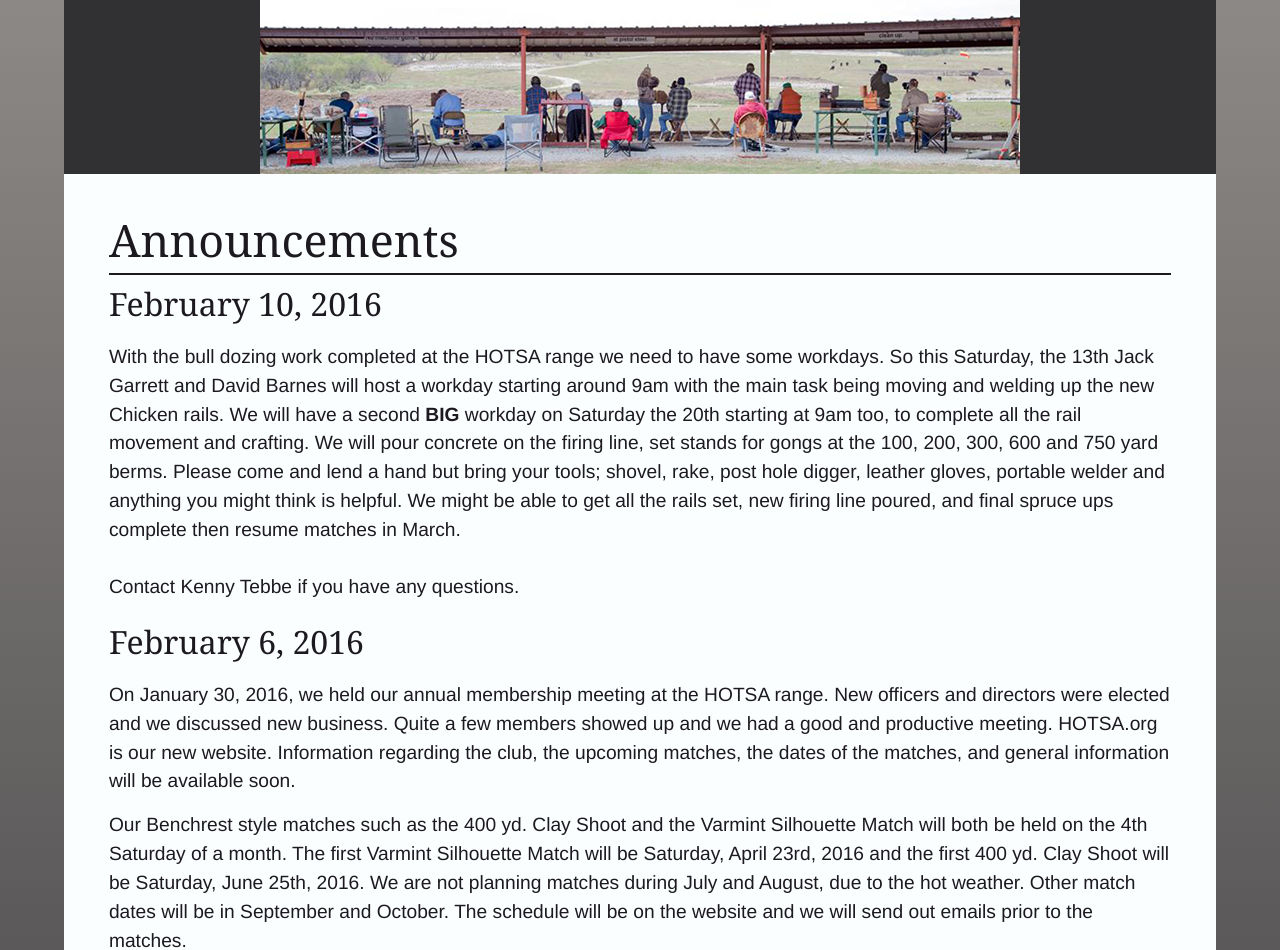
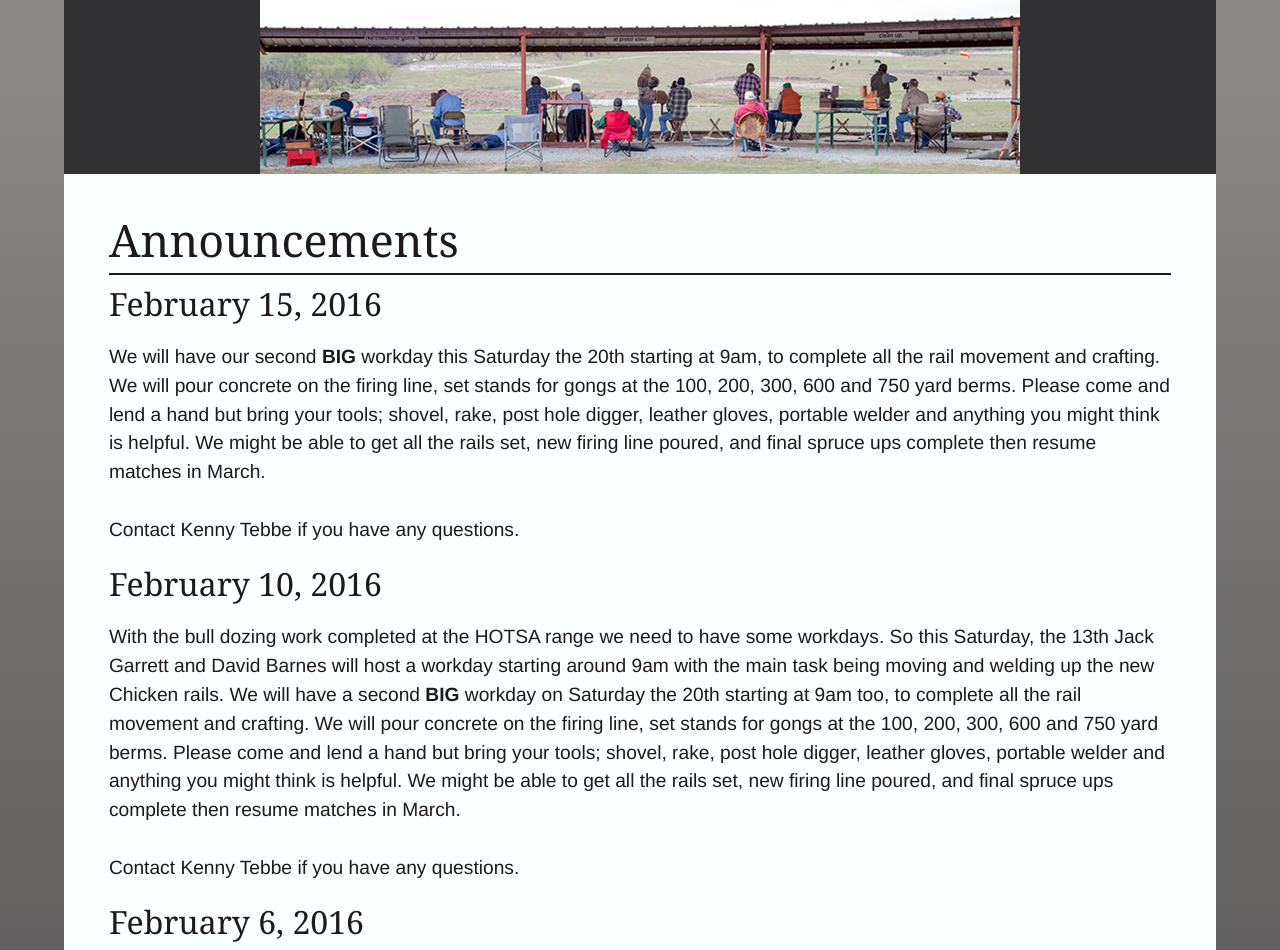
Before and after one commit to kevinwsauer/HOTSA, a PHP site: page /announcments.php in a window 1280 px wide. Shown: the part 214-1164 px from the top of the page. Run offline with PHP 8.4, Linux system fonts and the light colour scheme; some libraries are stand-ins or nearby versions.

Commit message:
Adds announcement for second workday on Feb. 20th.

```diff
--- a/_includes/announcement-redirect.php
+++ b/_includes/announcement-redirect.php
@@ -2,6 +2,9 @@
 <aside id="announcements-redirect">
 <h2>Announcements</h2>
 <p>Get the latest announcements from the Heart of Texas Silhouette Association.
+<br>
+<br>
+<a href="announcments.php#02-15-2016" title="February 15, 2016">February 15, 2016</a>
 <br>
 <br>
 <a href="announcments.php#02-10-2016" title="February 10, 2016">February 10, 2016</a>
--- a/announcments.php
+++ b/announcments.php
@@ -23,6 +23,13 @@ $title = " - Announcements"; ?>
 <section id="main" class="cf" role="main">
 <article id="announcements" role="contentinfo">
 <h2>Announcements</h2>
+<section id="02-15-2016">
+<h3>February 15, 2016</h3>
+<p>We will have our second <strong>BIG</strong> workday this Saturday the 20th starting at 9am, to complete all the rail movement and crafting. We will pour concrete on the firing line, set stands for gongs at the 100, 200, 300, 600 and 750 yard berms. Please come and lend a hand but bring your tools; shovel, rake, post hole digger, leather gloves, portable welder and anything you might think is helpful. We might be able to get all the rails set, new firing line poured, and final spruce ups complete then resume matches in March.
+<br>
+<br>
+Contact Kenny Tebbe if you have any questions.</p>
+</section><!-- #02-15-2016 -->
 <section id="02-10-2016">
 <h3>February 10, 2016</h3>
 <p>With the bull dozing work completed at the HOTSA range we need to have some workdays. So this Saturday, the 13th Jack Garrett and David Barnes will host a workday starting around 9am with the main task being moving and welding up the new Chicken rails. We will have a second <strong>BIG</strong> workday on Saturday the 20th starting at 9am too, to complete all the rail movement and crafting. We will pour concrete on the firing line, set stands for gongs at the 100, 200, 300, 600 and 750 yard berms. Please come and lend a hand but bring your tools; shovel, rake, post hole digger, leather gloves, portable welder and anything you might think is helpful. We might be able to get all the rails set, new firing line poured, and final spruce ups complete then resume matches in March.
```
